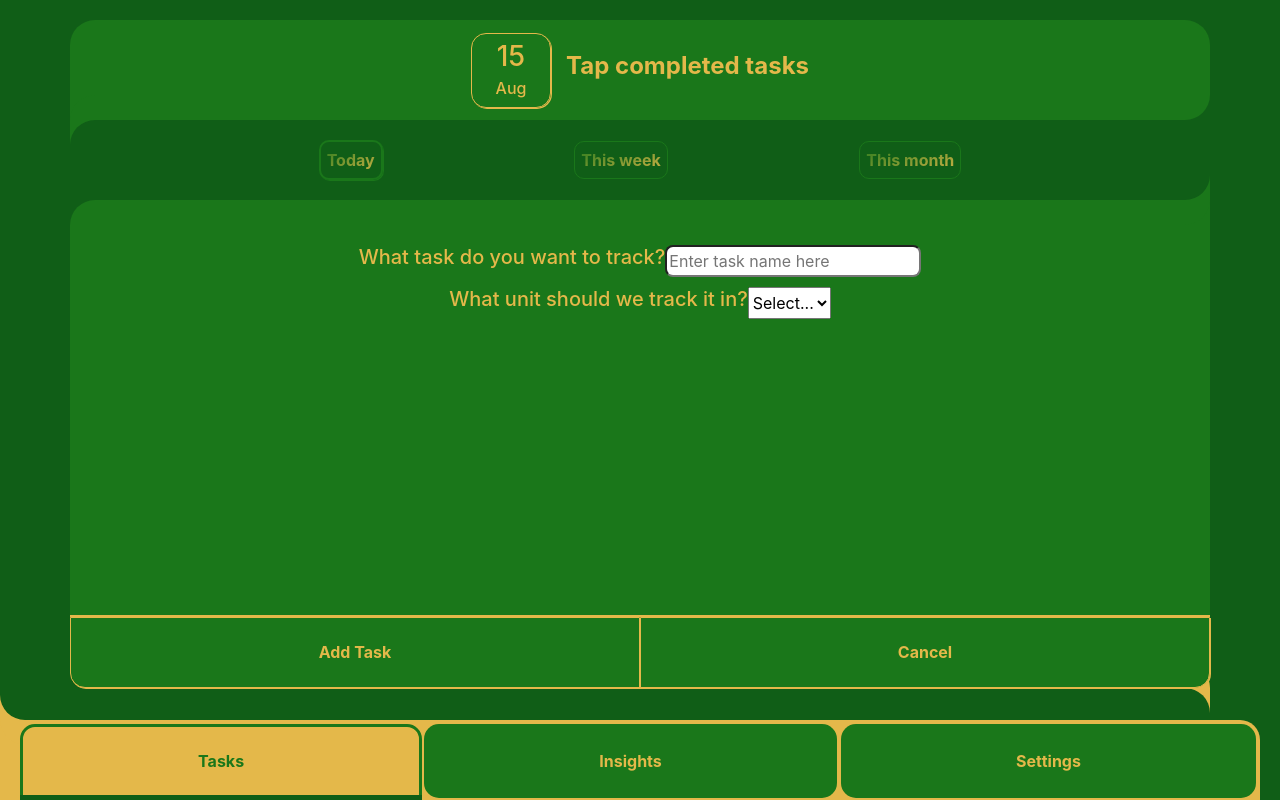
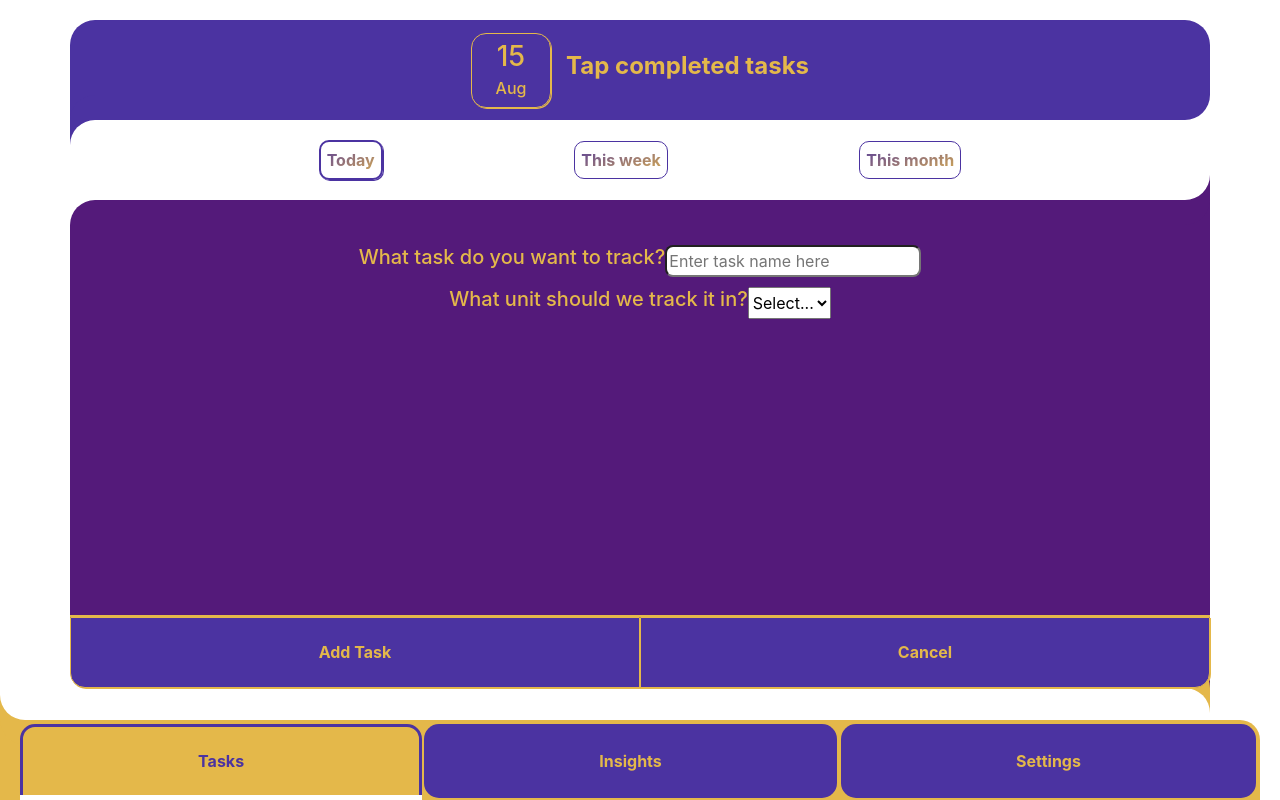
Before and after one commit to james-julius/Habit, a React (Create React App) app: page /tasks in a window 1280 px wide. Built offline with nearby package versions, Linux system fonts and the light colour scheme.

Commit message:
Created theme engine and styles dynamically change. Needs to be synced up with global state

```diff
--- a/src/App.scss
+++ b/src/App.scss
@@ -1,16 +1,20 @@
 // Theme 1 - Woodland
-$primaryColor: #1a771a;
-$secondaryColor: #e4b84a;
-$tertiaryColor: #1a771a;
-$secondaryAccent: #fdecc1;
-$backgroundColor: rgb(16, 94, 23);
+// :root {
+//     --primary-color: #1a771a;
+//     --secondary-color: #e4b84a;
+//     --tertiary-color: #1a771a;
+//     --secondary-accent: #fdecc1;
+//     --background-color: rgb(16, 94, 23);
+// }
 
 // Theme 2 - Royal Sky
-// $primaryColor: rgb(75, 51, 161);
-// $secondaryColor: #e4b84a;
-// $tertiaryColor: rgb(84, 26, 122);
-// $secondaryAccent: #fcf270;
-// $backgroundColor: white;
+:root {
+    --primary-color: rgb(75, 51, 161);
+    --secondary-color: #e4b84a;
+    --tertiary-color: rgb(84, 26, 122);
+    --secondary-accent: #fcf270;
+    --background-color: white;
+}
 
 @mixin flex-center {
     display: flex;
@@ -30,7 +34,7 @@ html, body {
     // min-height: fill-available;
     min-width: 100vw;
     width: 100vw;
-    background-color: $backgroundColor;
+    background-color: var(--background-color);
     padding: 0px;
     overflow-x: hidden;
 }
@@ -44,5 +48,5 @@ h2 {
 }
 
 h5 {
-    color: $secondaryColor;
+    color: var(--secondary-color);
 }
--- a/src/components/Nav/Nav.scss
+++ b/src/components/Nav/Nav.scss
@@ -16,10 +16,10 @@
         position: absolute;
         top: -50px;
         left: 0px;
-        background-color: $backgroundColor;
+        background-color: var(--background-color);
         z-index: 4;
         border-bottom-left-radius: 25px;
-        box-shadow: 0px 25px 0px 0px $secondaryColor;
+        box-shadow: 0px 25px 0px 0px var(--secondary-color);
     }
 
     nav {
@@ -28,7 +28,7 @@
         margin-left: auto;
         height: 100%;
         width: 100%;
-        background-color: $secondaryColor;
+        background-color: var(--secondary-color);
         border-top-right-radius: 20px;
         z-index: 5;
         ul {
@@ -48,8 +48,8 @@
                 @include flex-center;
                 position: relative;
                 font-weight: bold;
-                background-color: $primaryColor;
-                color: $secondaryColor;
+                background-color: var(--primary-color);
+                color: var(--secondary-color);
                 border-radius: 15px 15px 15px 15px;
                 flex-grow: 1;
                 z-index: 8;
@@ -58,9 +58,9 @@
             }
             .active {
                 transition: .5s;
-                background-color: $secondaryColor;
-                color: $primaryColor;
-                border: 3px solid $primaryColor;
+                background-color: var(--secondary-color);
+                color: var(--primary-color);
+                border: 3px solid var(--primary-color);
                 margin: 0px;
                 border-radius: 15px 15px 0px 0px;
                 &:before {
@@ -70,7 +70,7 @@
                     height: 20px;
                     width: calc(100% + 6px);
                     left: -3px;
-                    background-color: $backgroundColor;
+                    background-color: var(--background-color);
                     z-index: 4;
                 }
             }
--- a/src/components/TaskTap/TaskTap.scss
+++ b/src/components/TaskTap/TaskTap.scss
@@ -2,7 +2,7 @@
 
 .tasktap {
     @include flex-center;
-    background-color: $secondaryColor;
+    background-color: var(--secondary-color);
     height: auto;
     min-height: 50px;
     margin-bottom: 10px;
@@ -11,13 +11,13 @@
     border-radius: 15px 0px 0px 15px;
     max-height: 50px;
     font-weight: bold;
-    color: $tertiaryColor;
+    color: var(--tertiary-color);
 
     input {
         width: 60px;
         border-radius: 10px;
         margin: 0px 5px;
-        color: $primaryColor;
-        background-color: $secondaryColor;
+        color: var(--primary-color);
+        background-color: var(--secondary-color);
     }
 }
--- /dev/null
+++ b/src/hooks/themes.js
@@ -0,0 +1,43 @@
+class themeHandler {
+    constructor() {
+        this.themes = {
+            'Forest Green': {
+                ['--primary-color']: '#1a771a',
+                ['--secondary-color']: '#e4b84a',
+                ['--tertiary-color']: '#1a771a',
+                ['--secondary-accent']: '#fdecc1',
+                ['--background-color']: 'rgb(16, 94, 23)'
+            },
+            'Royal Sky': {
+                ['--primary-color']: 'rgb(75, 51, 161)',
+                ['--secondary-color']: '#e4b84a',
+                ['--tertiary-color']: 'rgb(84, 26, 122)',
+                ['--secondary-accent']: '#fcf270',
+                ['--background-color']: 'white'
+            }
+        }
+    }
+
+    createTheme(themeName, themeObj) {
+        this.themes[themeName] = themeObj;
+    }
+
+    setTheme(themeName) {
+        const root = document.documentElement;
+        let themeToSet = this.themes[themeName];
+
+        try {
+            for (let key in themeToSet) {
+                root.style.setProperty(key, themeToSet[key]);
+            }
+        } catch(err) {
+            alert('Theme failed to set');
+            console.log(err);
+        }
+    }
+
+}
+
+const themes = new themeHandler();
+
+export default themes;
--- a/src/pages/Settings/Settings.js
+++ b/src/pages/Settings/Settings.js
@@ -1,10 +1,14 @@
-import React, {useState} from 'react';
+import React, { useState, useEffect } from 'react';
 import { Container, Row } from 'react-bootstrap';
+import themes from '../../hooks/themes';
 import './Settings.scss';
 
 export default function Settings() {
     const [theme, setTheme] = useState('Forest Green');
 
+    useEffect(() => {
+        themes.setTheme(theme);
+    }, [theme]);
 
     return(<Container id="settings-page">
         <Row style={{height: '2.5vh'}} noGutters/>
@@ -23,15 +27,10 @@ export default function Settings() {
                     </div>
                     <div>
                         <h5>Choose your theme</h5>
-                        <h5>Currently Active: {theme}</h5>
-                        <select>
-                            <option value="">Select...</option>
-                            <option value="times">Times</option>
-                            <option value="minutes">Minutes</option>
-                            <option value="hours">Hours</option>
-                            <option value="km">KM</option>
-                            <option value="pages">Pages</option>
-                            <option value="custom">Other...</option>
+                        <select value={theme} onChange={(e) => setTheme(e.target.value)}>
+                            <option value="Forest Green" selected>Forest Green</option>
+                            <option value="Royal Sky">Royal Sky</option>
+                            <option value="Burnt Orange">Burnt Orange</option>
                         </select>
                     </div>
                 </div>
--- a/src/pages/TaskInput/TaskInput.scss
+++ b/src/pages/TaskInput/TaskInput.scss
@@ -2,23 +2,23 @@
 
 .headline-container {
     @include flex-center;
-    background-color: $primaryColor;
+    background-color: var(--primary-color);
     height: 12.5vh;
     width: calc(100vw - 2.5vh);
     border-radius: 25px 25px 25px 0px;
-    color: $secondaryColor;
+    color: var(--secondary-color);
     position: relative;
     z-index: 5;
     &:before {
         content: "";
         position: absolute;
-        background-color: $backgroundColor;
+        background-color: var(--background-color);
         height: 50px;
         width: 25px;
         left: 0px;
         bottom: -50px;
         border-top-left-radius: 25px;
-        box-shadow: 0 -25px 0px 0px $primaryColor;
+        box-shadow: 0 -25px 0px 0px var(--primary-color);
         z-index: 4;
     }
     .date-block {
@@ -27,11 +27,11 @@
         width: 10vh;
         z-index: 8;
         border-radius: 15px;
-        border: 1px solid $secondaryColor;;
+        border: 1px solid var(--secondary-color);;
         margin-right: 15px;
         grid-template: "day" 3fr
                        "month" 1fr / 1fr;
-        box-shadow: 1px 1px $secondaryColor;
+        box-shadow: 1px 1px var(--secondary-color);
         h3, h4 {
             margin: 0px;
             padding: 0px;
@@ -66,21 +66,21 @@
         border-radius: 10px;
         padding: 6px;
         font-weight: bold;
-        background: linear-gradient(to right bottom, $primaryColor, $secondaryColor);
-        -webkit-background:-webkit-linear-gradient(to right bottom, $primaryColor, $secondaryColor);
+        background: linear-gradient(to right bottom, var(--primary-color), var(--secondary-color));
+        -webkit-background:-webkit-linear-gradient(to right bottom, var(--primary-color), var(--secondary-color));
         background-clip: text;
         -webkit-background-clip: text;
         -webkit-text-fill-color: transparent;
         cursor: pointer;
-        border: 1px solid $primaryColor;
+        border: 1px solid var(--primary-color);
 
         &:hover {
-            color: $secondaryAccent;
+            color: var(--secondary-accent);
             transition: .2s;
         }
         &.active {
-            border: 2.5px solid $primaryColor;
-            box-shadow: 1px 1px $primaryColor;;
+            border: 2.5px solid var(--primary-color);
+            box-shadow: 1px 1px var(--primary-color);;
         }
     }
 }
@@ -88,7 +88,7 @@
 .main-container {
     @include flex-center;
     flex-direction: column;
-    background-color: $tertiaryColor;
+    background-color: var(--tertiary-color);
     margin-left: auto;
     border-radius: 25px 0px 0px 25px;
     width: calc(100vw - 2.5vh);
@@ -97,10 +97,10 @@
 
     &:after {
         content: "";
-        background-color: $backgroundColor;
+        background-color: var(--background-color);
         height: 50px;
         width: 25px;
-        box-shadow: 0px 25px 0px 0px $tertiaryColor;
+        box-shadow: 0px 25px 0px 0px var(--tertiary-color);
         border-bottom-right-radius: 25px;
         position: absolute;
         top: -50px;
@@ -112,7 +112,7 @@
         content: "";
         height: 50px;
         width: 25px;
-        box-shadow: 0px -25px 0px 0px $secondaryColor;
+        box-shadow: 0px -25px 0px 0px var(--secondary-color);
         border-top-right-radius: 25px;
         position: absolute;
         bottom: -50px;
@@ -136,7 +136,7 @@
 
     .tasktap {
         @include flex-center;
-        background-color: $secondaryColor;
+        background-color: var(--secondary-color);
         height: auto;
         min-height: 50px;
         margin-bottom: 10px;
@@ -145,7 +145,7 @@
         border-radius: 15px 0px 0px 15px;
         max-height: 50px;
         font-weight: bold;
-        color: $tertiaryColor;
+        color: var(--tertiary-color);
     }
 }
 .tasks-container {
@@ -187,8 +187,8 @@
         left: 0px;
         height: 30px;
         width: 75px;
-        background-color: $secondaryColor;
-        color: $backgroundColor;
+        background-color: var(--secondary-color);
+        color: var(--background-color);
         border-radius: 10px;
     }
 
@@ -202,18 +202,18 @@
     height: 15%;
     // padding: 3px;
     width: 100%;
-    border-top: 2px solid $secondaryColor;
-    background-color: $tertiaryColor;
+    border-top: 2px solid var(--secondary-color);
+    background-color: var(--tertiary-color);
     border-bottom-left-radius: 25px;
     .action-button {
         @include flex-center;
         height: 100%;
         width: 50%;
         // margin: 5px 5px;
-        color: $secondaryColor;
-        border: 1.5px solid $secondaryColor;
-        background-color: $primaryColor;
-        box-shadow: 1px 1px $secondaryColor;
+        color: var(--secondary-color);
+        border: 1.5px solid var(--secondary-color);
+        background-color: var(--primary-color);
+        box-shadow: 1px 1px var(--secondary-color);
         z-index: 12;
         font-weight: bold;
         position: relative;
@@ -227,7 +227,7 @@
             position: absolute;
             top: 0px;
             right: -12px;
-            background-color: $secondaryColor;
+            background-color: var(--secondary-color);
         }
     }
     .right {
```
Also changed, not shown: src/pages/Settings/Settings.scss (+7 -7 lines).
